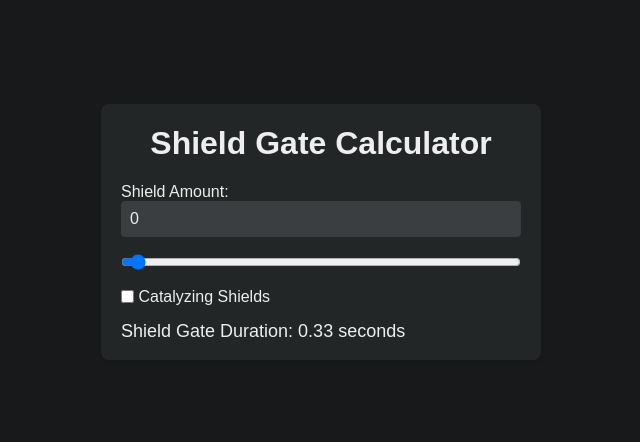
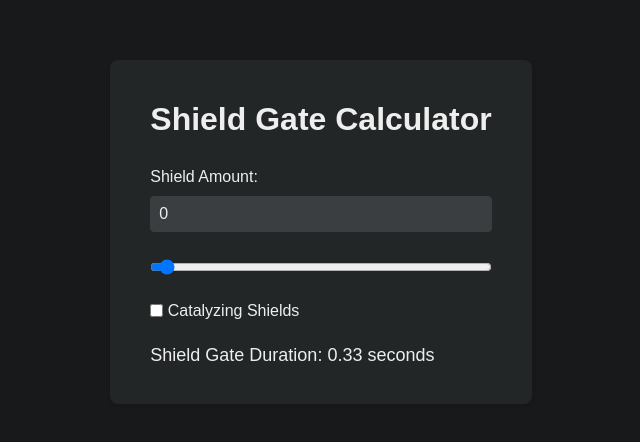
Before and after one commit to Malurth/warframe-shieldgate-calc, a Svelte app: page / in a window 1280 px wide. Shown: the part 168-610 px from the top of the page, without its empty margins (319-959 px from the left). Built offline with nearby package versions, Linux system fonts and the light colour scheme.

Commit message:
I've been reading Refactoring UI (also I meant checkbox on last commit)

```diff
--- a/src/App.svelte
+++ b/src/App.svelte
@@ -84,11 +84,17 @@
   }
 
   main {
+    display: flex;
+    flex-direction: column;
+    justify-content: center;
+    gap: 10px;
     max-width: 400px;
     margin: 0 auto;
     background-color: #222627;
-    padding-right: 20px;
-    padding-left: 20px;
+    padding-right: 40px;
+    padding-left: 40px;
+    padding-top: 20px;
+    padding-bottom: 20px;
     border-radius: 8px;
     box-shadow: 0 2px 4px rgba(0, 0, 0, 0.1);
   }
```
